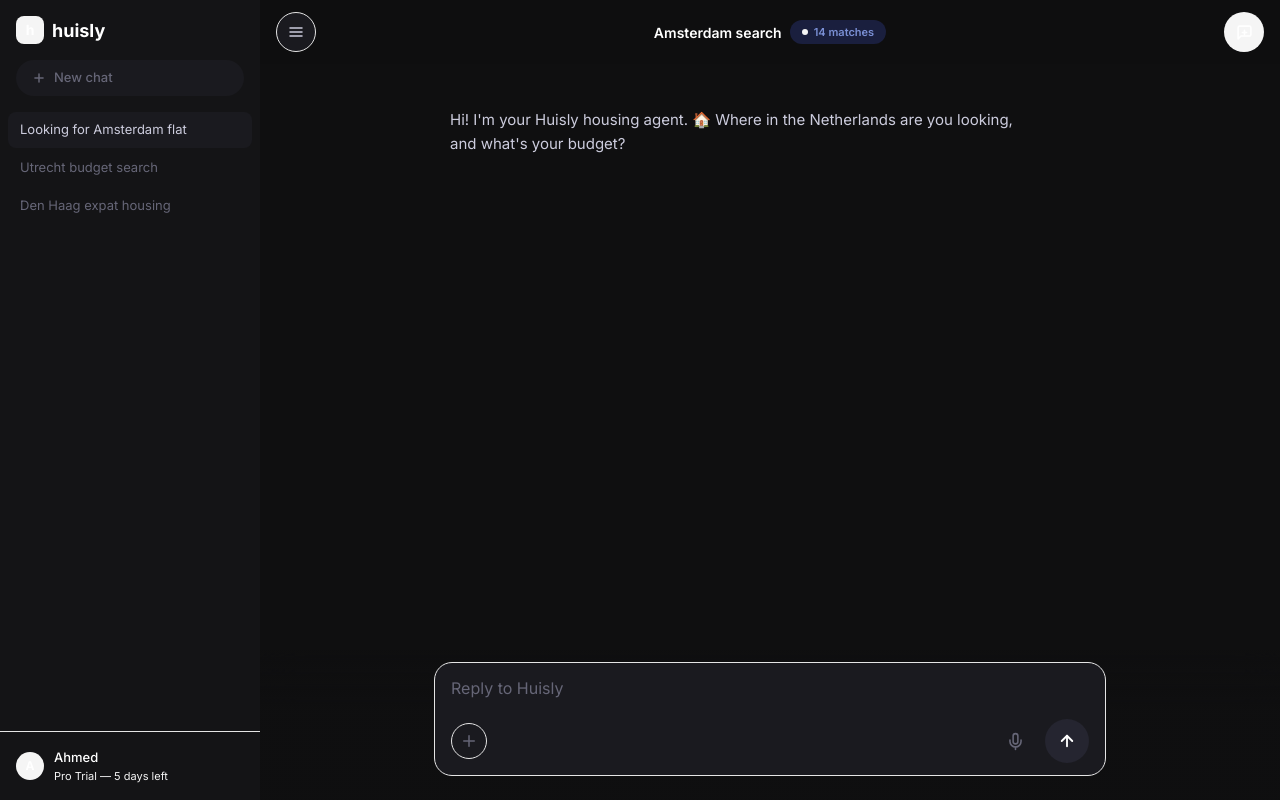
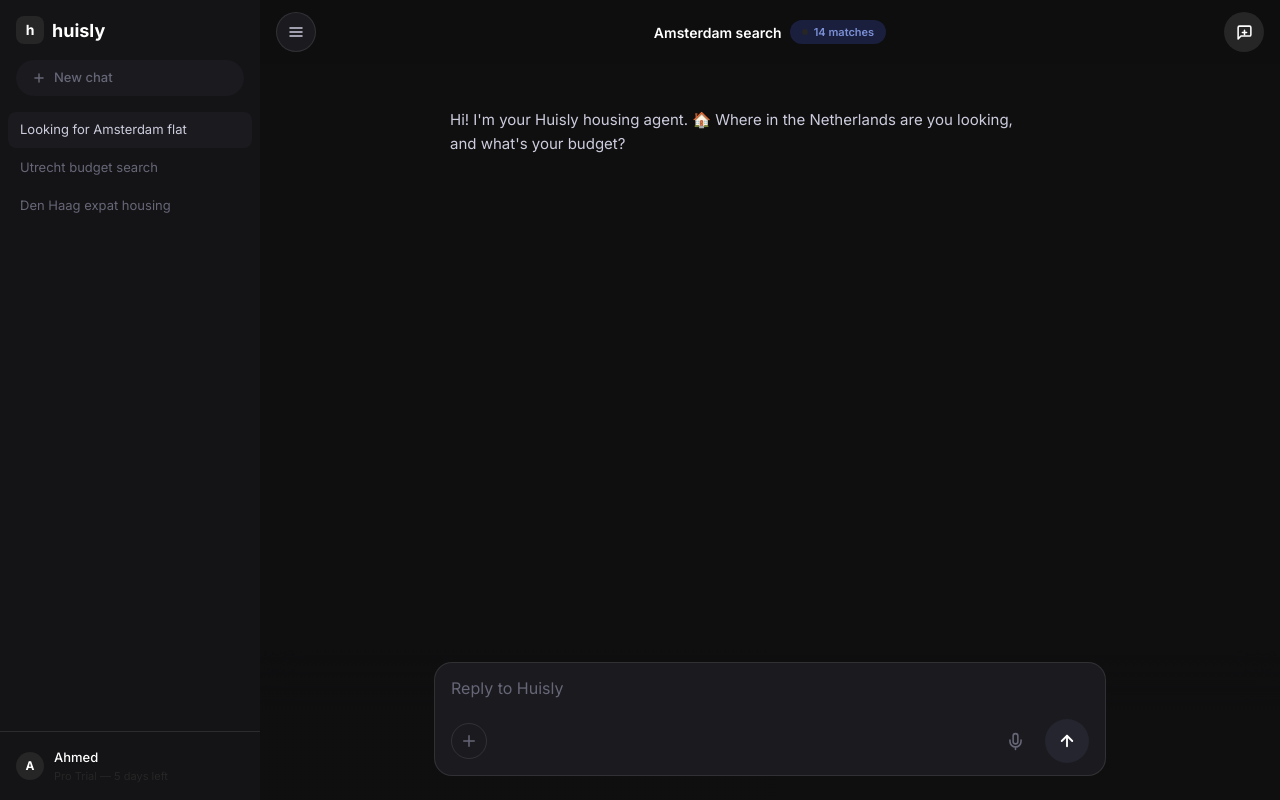
Before and after one commit to malshaer03/huisly-app, a Next.js app: page /chat in a window 1280 px wide. Built offline with nearby package versions, Linux system fonts and the light colour scheme.

Commit message:
feat(ui): add dark class to html root for dark-only theme

```diff
--- a/src/app/layout.tsx
+++ b/src/app/layout.tsx
@@ -21,7 +21,7 @@
   children: React.ReactNode;
 }>) {
   return (
-    <html lang="en" className={cn("font-sans", geist.variable)}>
+    <html lang="en" className={cn("dark font-sans", geist.variable)}>
       <head>
         <meta
           name="viewport"
```
